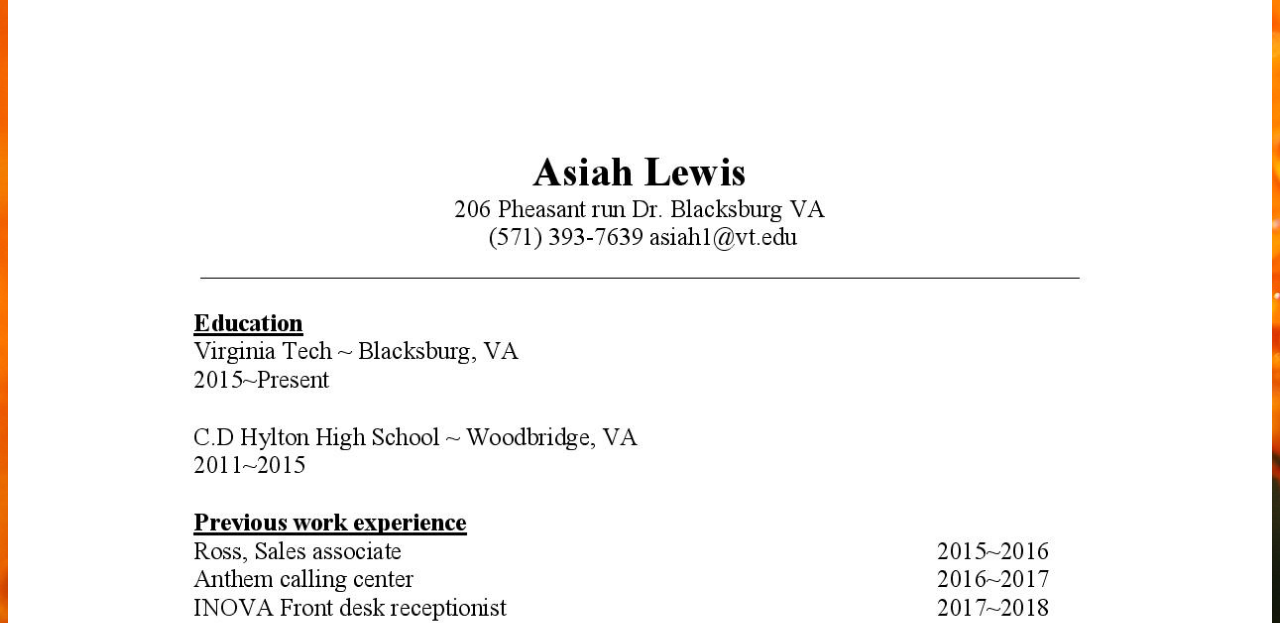
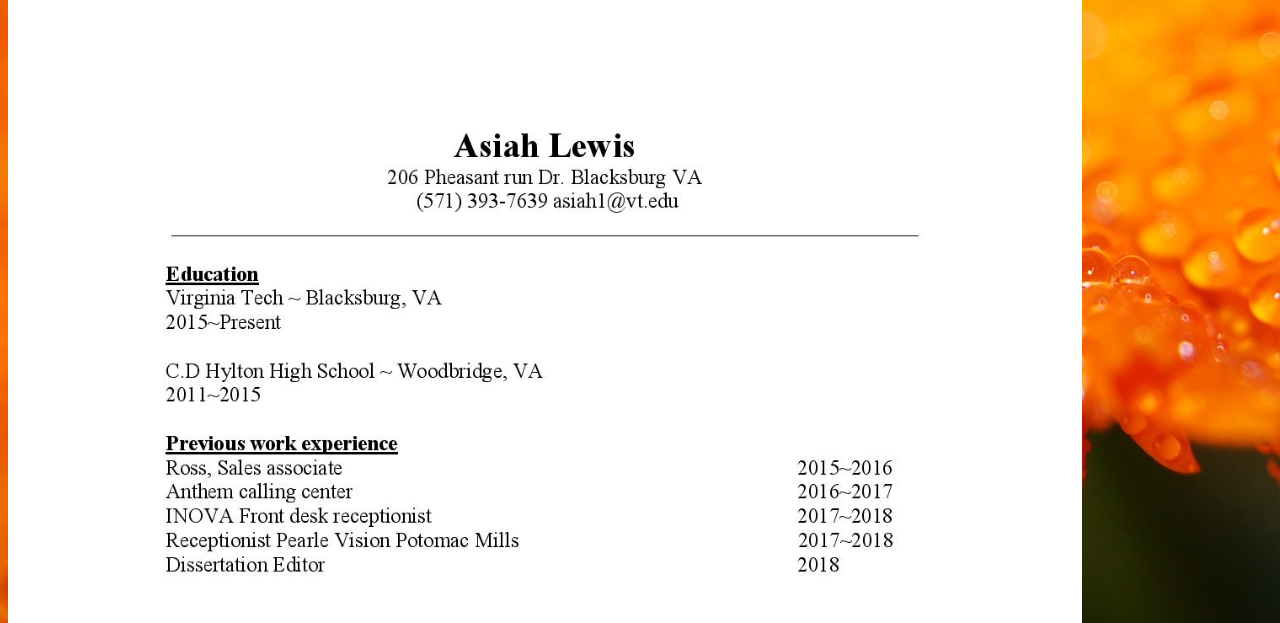
Before and after one commit to asiah1/Final-website, a plain HTML site: page resume.html in a window 1280 px wide. Shown: the part 521-1144 px from the top of the page. Drawn offline with Linux system fonts and the light colour scheme.

Commit message:
resume page

```diff
--- a/resume.html
+++ b/resume.html
@@ -33,7 +33,7 @@
   <body>
 
 
-  <img src ="resume1.jpg" style="width:100%">
+  <img src ="resume1.jpg" style="width:85%; height:100pxx">
 
 </body
 </html>
```
